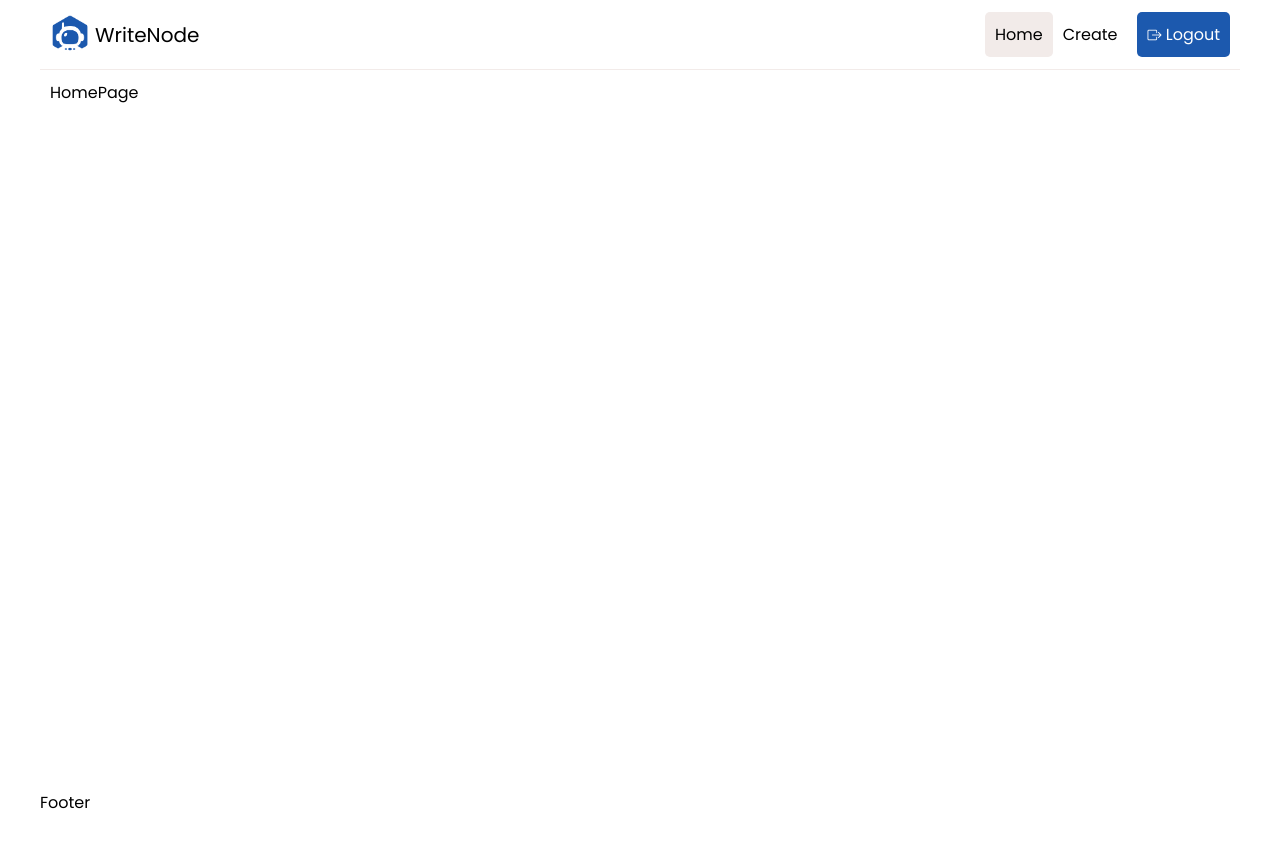
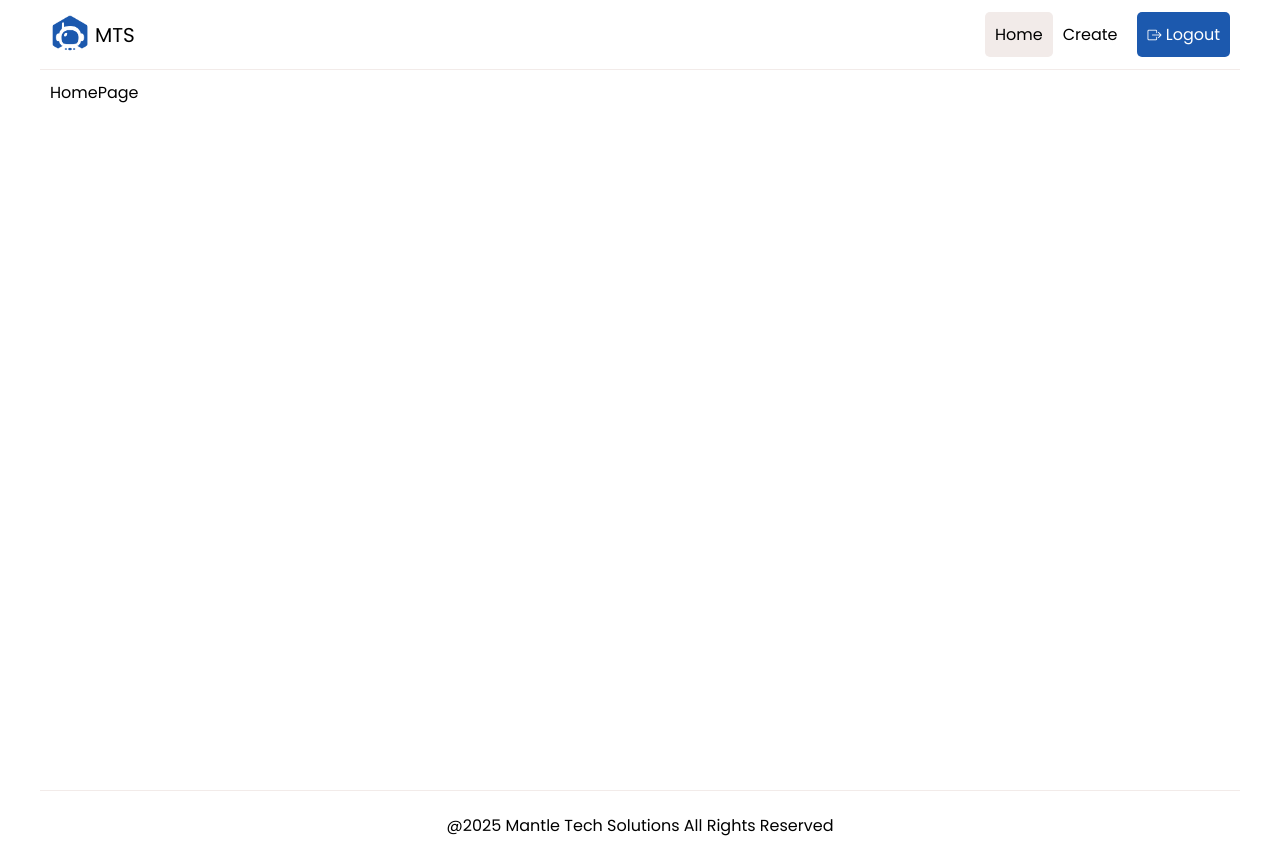
Before and after one commit to ASOkure/blog-project, a JavaScript app: page / in a window 1280 px wide. Before the commit the page ends 815 px from the top, so only its background shows below. Built offline with nearby package versions, Linux system fonts and the light colour scheme; the HTML template or start-up script is replaced by a standard one.

Commit message:
implement footer

```diff
--- a/src/components/Footer.js
+++ b/src/components/Footer.js
@@ -1,3 +1,10 @@
+import { Link } from "react-router-dom";
 export const Footer = () => {
-  return <div>Footer</div>;
+  return (
+    <footer>
+      <p>
+        @2025 <Link to="/">Mantle Tech Solutions</Link> All Rights Reserved
+      </p>
+    </footer>
+  );
 };
--- a/src/components/Header.js
+++ b/src/components/Header.js
@@ -8,7 +8,7 @@ export const Header = () => {
     <header>
       <Link to="/" className="logo">
         <img src={Logo} alt="WriteNode Logo" />
-        <span>WriteNode</span>
+        <span>MTS</span>
       </Link>
       <nav className="nav">
         <NavLink to="/" className="link" end>
```
